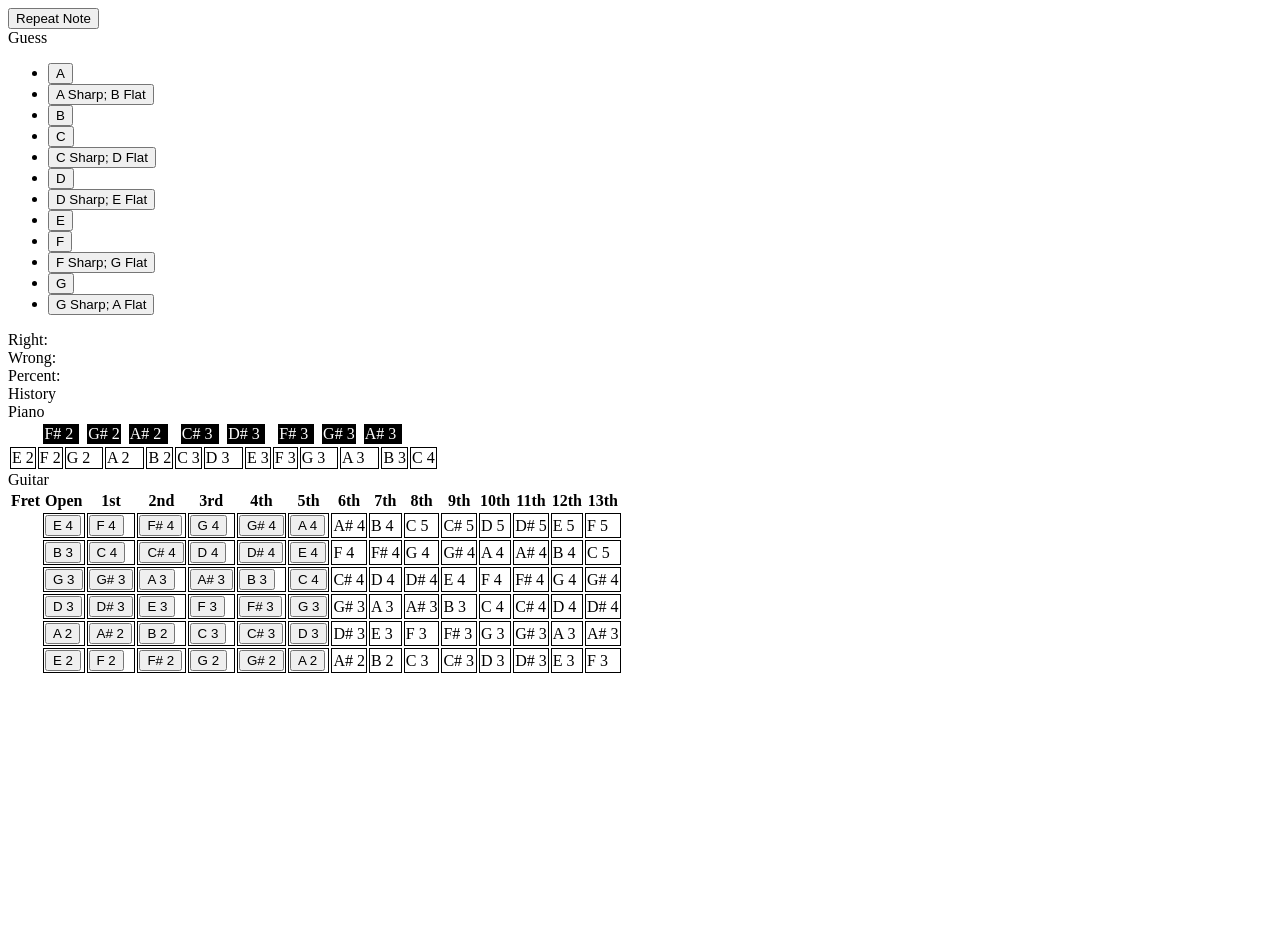
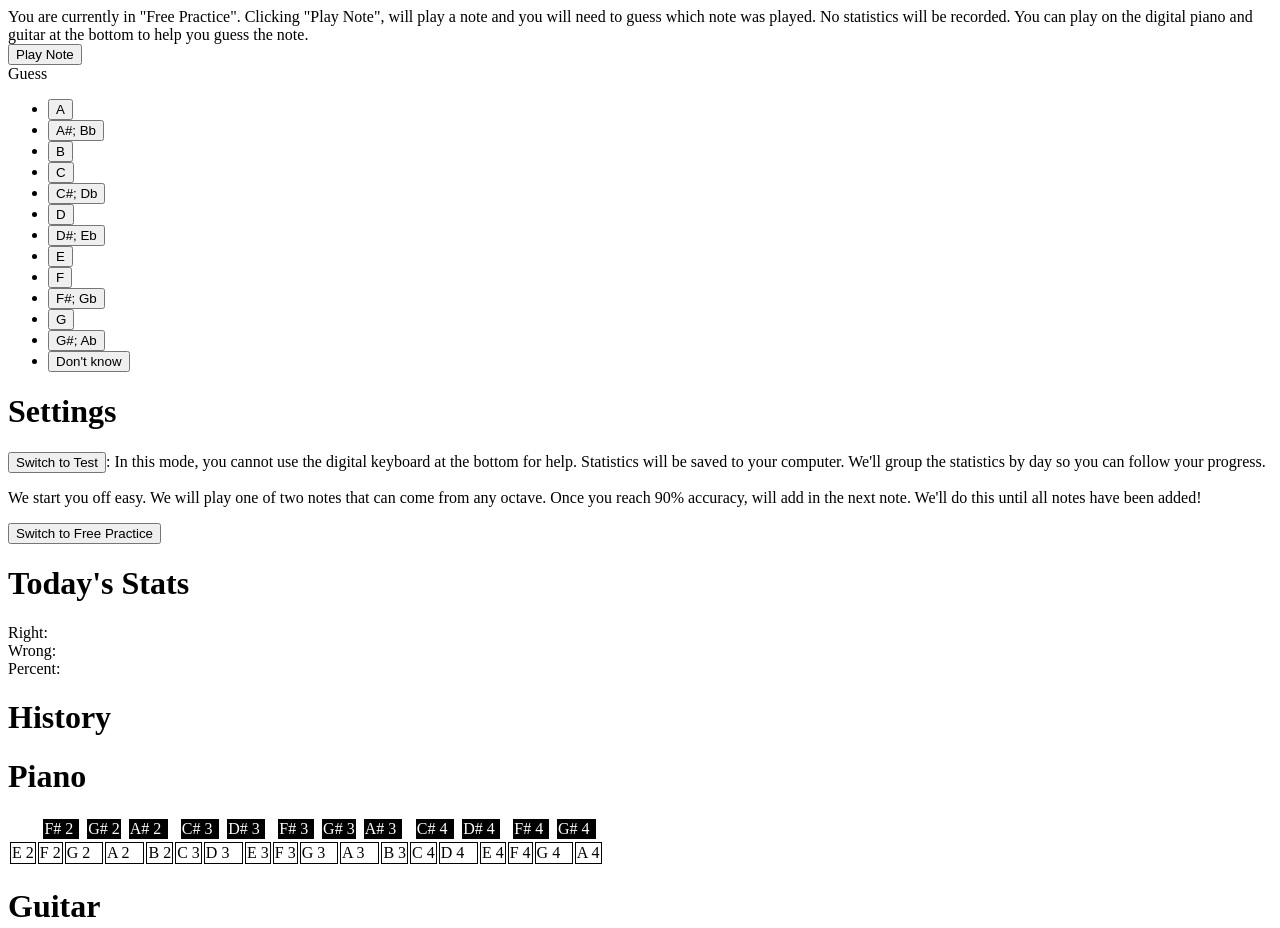
Before and after one commit to josephmate/PerfectPitchTrainer, a plain HTML site: page index.html in a window 1280 px wide. Shown: the top 928 px of the page. Before the commit the page ends 800 px from the top, so only its background shows below. Drawn offline with Linux system fonts and the light colour scheme.

Commit message:
recored piano up to A4

```diff
--- a/dist/piano.js
+++ b/dist/piano.js
@@ -10,7 +10,7 @@ function generatePianoNotes(startNote, endNote) {
     }
     return result;
 }
-var pianoNotes = generatePianoNotes(new AbsoluteNote(NOTES.E, 2), new AbsoluteNote(NOTES.C, 4));
+var pianoNotes = generatePianoNotes(new AbsoluteNote(NOTES.E, 2), new AbsoluteNote(NOTES.A, 4));
 function isNextNoteSharp(notes, index) {
     return false;
 }
--- a/index.html
+++ b/index.html
@@ -3,39 +3,60 @@
     </head>
     <body>
 
+        <div id="free practice mode">
+            You are currently in "Free Practice".
+            Clicking "Play Note", will play a note and you will need to guess which note was played.
+            No statistics will be recorded.
+            You can play on the digital piano and guitar at the bottom to help you guess the note.
+        </div>
 
-        <div><button id="repeatNote" onclick="repeatNote()">Repeat Note</button></div>
+        <div><button id="repeatNote" onclick="repeatNote()">Play Note</button></div>
         <div>Guess
             <ul>
                 <li><button id="guessA"      onclick="guess('A')"     >A</button></li>
-                <li><button id="guessASharp" onclick="guess('ASharp')">A Sharp; B Flat</button></li>
+                <li><button id="guessASharp" onclick="guess('ASharp')">A#; Bb</button></li>
                 <li><button id="guessB"      onclick="guess('B')"     >B</button></li>
                 <li><button id="guessC"      onclick="guess('C')"     >C</button></li>
-                <li><button id="guessCSharp" onclick="guess('CSharp')">C Sharp; D Flat</button></li>
+                <li><button id="guessCSharp" onclick="guess('CSharp')">C#; Db</button></li>
                 <li><button id="guessD"      onclick="guess('D')"     >D</button></li>
-                <li><button id="guessDSharp" onclick="guess('DSharp')">D Sharp; E Flat</button></li>
+                <li><button id="guessDSharp" onclick="guess('DSharp')">D#; Eb</button></li>
                 <li><button id="guessE"      onclick="guess('E')"     >E</button></li>
                 <li><button id="guessF"      onclick="guess('F')"     >F</button></li>
-                <li><button id="guessFSharp" onclick="guess('FSharp')">F Sharp; G Flat</button></li>
+                <li><button id="guessFSharp" onclick="guess('FSharp')">F#; Gb</button></li>
                 <li><button id="guessG"      onclick="guess('G')"     >G</button></li>
-                <li><button id="guessGSharp" onclick="guess('GSharp')">G Sharp; A Flat</button></li>
+                <li><button id="guessGSharp" onclick="guess('GSharp')">G#; Ab</button></li>
+                <li><button id="dontKnow" onclick="dontKnow()">Don't know</button></li>
             </ul>
         </div>
 
+        <h1>Settings</h1>
+        <p>
+            <button id="repeatNote" onclick="repeatNote()">Switch to Test</button>:
+            In this mode, you cannot use the digital keyboard at the bottom for help.
+            Statistics will be saved to your computer.
+            We'll group the statistics by day so you can follow your progress.
+            <p>
+                We start you off easy.
+                We will play one of two notes that can come from any octave.
+                Once you reach 90% accuracy, will add in the next note.
+                We'll do this until all notes have been added!
+            </p>
+        </p>
+        <p><button id="repeatNote" onclick="repeatNote()">Switch to Free Practice</button></p>
+
+        <h1>Today's Stats</h1>
         <div>Right: <div id="rightCount"/></div>
         <div>Wrong: <div id="wrongCount"/></div>
         <div>Percent: <div  id="percent"/></div>
 
-        <div>History
+        <h1>History</h1>
         <div id="history"/>
-        </div>
 
-        <div> Piano
+        <h1>Piano</h1>
         <table id="piano" style="table-layout: fixed">
         </table>
-        </div>
 
-        <div> Guitar
+        <h1>Guitar</h1>
         <table id="guitar">
             <tr>
                 <th>Fret</th>
@@ -55,7 +76,6 @@
                 <th>13th</th>
             </tr>
         </table>
-        </div>
 
         <script src="dist/notes.js"></script>
         <script src="dist/guitar.js"></script>
--- a/piano.ts
+++ b/piano.ts
@@ -14,7 +14,7 @@ function generatePianoNotes(startNote: AbsoluteNote, endNote: AbsoluteNote) {
 
 let pianoNotes = generatePianoNotes(
     new AbsoluteNote(NOTES.E, 2),
-    new AbsoluteNote(NOTES.C, 4)
+    new AbsoluteNote(NOTES.A, 4)
 );
 
 function isNextNoteSharp(notes: Array<AbsoluteNote>, index: number): boolean {
```
Also changed, not shown: 9 other files. Lines whose indentation alone changed are shown as unchanged.
